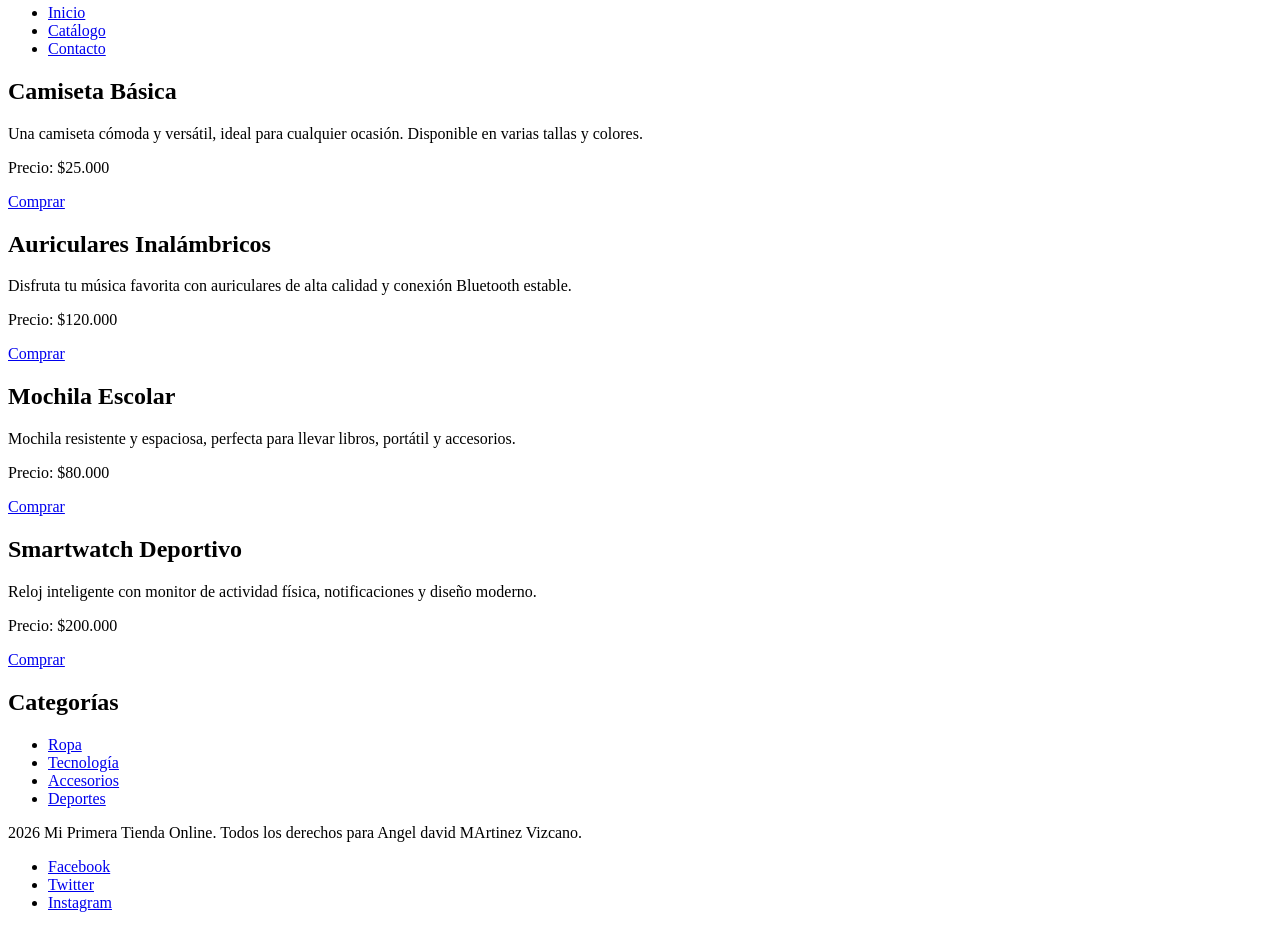
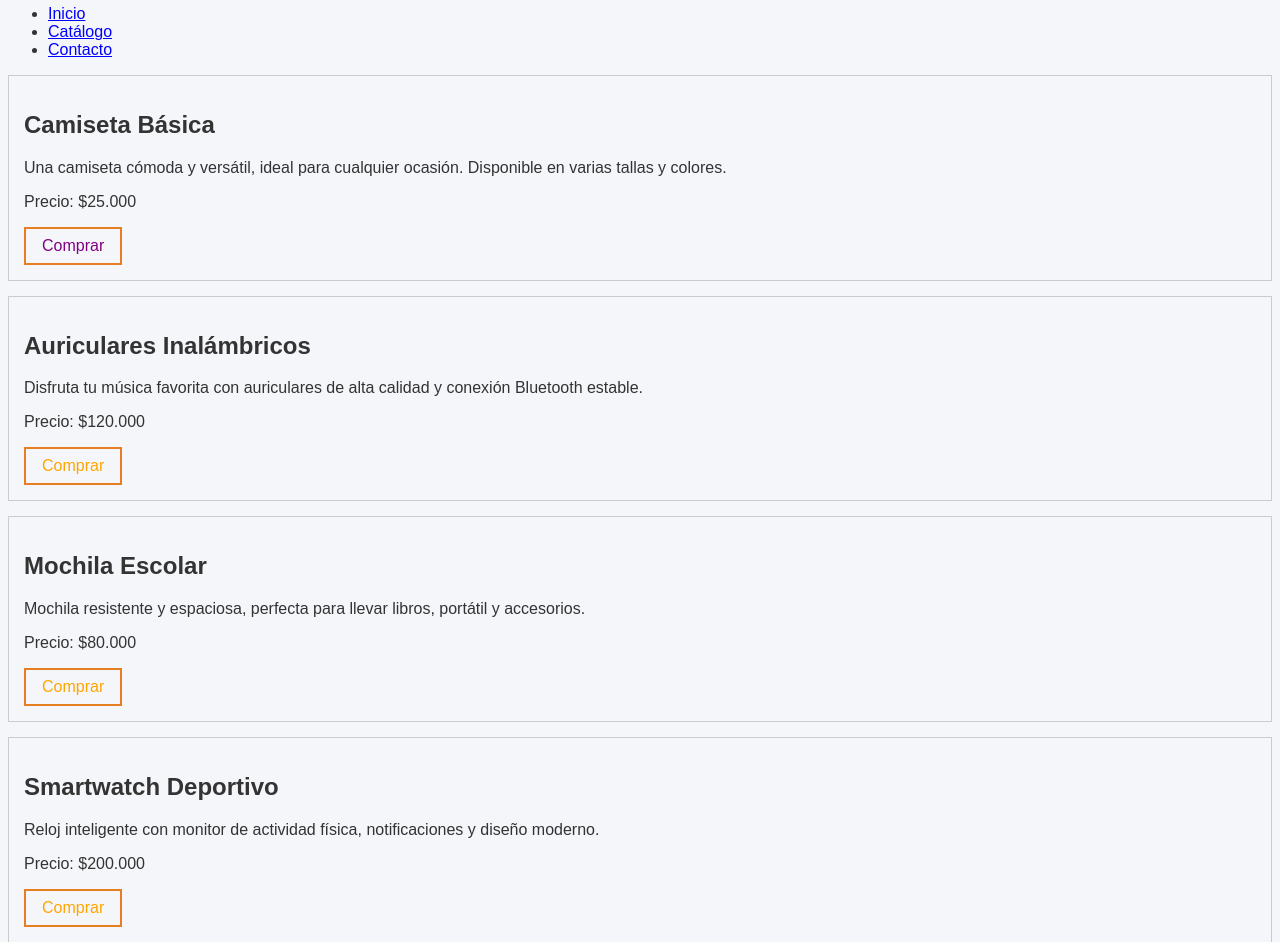
Before and after one commit to Angel-Martinez839/CSS, a plain HTML site: page index.html in a window 1280 px wide. Shown: the part 63-1005 px from the top of the page. Drawn offline with Linux system fonts and the light colour scheme.

```diff
--- a/index.html
+++ b/index.html
@@ -3,81 +3,77 @@
 
 <head>
     <meta charset="UTF-8">
-    <title>Document</title>
-    <link rel="stylesheet" href="style.css">
+    <meta name="viewport" content="width=device-width, initial-scale=1.0">
+    <title>Mi tienda online</title>
+    <link rel="stylesheet" href="styles.css">
 </head>
 
-<body>
+<body class="pagina">
 
-    <header>
-        <h2>Mi tienda online</h2>
-        <nav>
-            <ul>
-                <li><a href="#">Inicio</a></li>
-                <li><a href="#">Catálogo</a></li>
-                <li><a href="#">Contacto</a></li>
+    <header class="encabezado">
+        <h2 class="encabezado__titulo">Mi tienda online</h2>
+        <nav class="menu-principal">
+            <ul class="menu-principal__lista">
+                <li><a class="menu-principal__enlace" href="#">Inicio</a></li>
+                <li><a class="menu-principal__enlace" href="#">Catálogo</a></li>
+                <li><a class="menu-principal__enlace" href="#">Contacto</a></li>
             </ul>
         </nav>
     </header>
 
+    <main class="catalogo">
+        <section class="catalogo__lista">
 
-
-    <main>
-        <section>
-
-                <h2>Camiseta Básica</h2>
-                <p>Una camiseta cómoda y versátil, ideal para cualquier ocasión. Disponible en varias tallas y colores.
-                </p>
-                <p>Precio: $25.000</p>
+            <article class="producto producto--oferta">
+                <h2 class="producto__titulo">Camiseta Básica</h2>
+                <p class="producto__descripcion">Una camiseta cómoda y versátil, ideal para cualquier ocasión. Disponible en varias tallas y colores.</p>
+                <p class="producto__precio">Precio: $25.000</p>
                 <a href="#" class="btn-comprar" id="btn-destacado">Comprar</a>
             </article>
 
-
-            <article>
-                <h2>Auriculares Inalámbricos</h2>
-                <p>Disfruta tu música favorita con auriculares de alta calidad y conexión Bluetooth estable.</p>
-                <p>Precio: $120.000</p>
+            <article class="producto producto--nuevo">
+                <h2 class="producto__titulo">Auriculares Inalámbricos</h2>
+                <p class="producto__descripcion">Disfruta tu música favorita con auriculares de alta calidad y conexión Bluetooth estable.</p>
+                <p class="producto__precio">Precio: $120.000</p>
                 <a href="#" class="btn-comprar">Comprar</a>
             </article>
 
-
-            <article>
-                <h2>Mochila Escolar</h2>
-                <p>Mochila resistente y espaciosa, perfecta para llevar libros, portátil y accesorios.</p>
-                <p>Precio: $80.000</p>
+            <article class="producto producto--oferta">
+                <h2 class="producto__titulo">Mochila Escolar</h2>
+                <p class="producto__descripcion">Mochila resistente y espaciosa, perfecta para llevar libros, portátil y accesorios.</p>
+                <p class="producto__precio">Precio: $80.000</p>
                 <a href="#" class="btn-comprar">Comprar</a>
             </article>
 
-
-            <article>
-                <h2>Smartwatch Deportivo</h2>
-                <p>Reloj inteligente con monitor de actividad física, notificaciones y diseño moderno.</p>
-                <p>Precio: $200.000</p>
+            <article class="producto producto--nuevo">
+                <h2 class="producto__titulo">Smartwatch Deportivo</h2>
+                <p class="producto__descripcion">Reloj inteligente con monitor de actividad física, notificaciones y diseño moderno.</p>
+                <p class="producto__precio">Precio: $200.000</p>
                 <a href="#" class="btn-comprar">Comprar</a>
             </article>
+
         </section>
     </main>
 
-
-    <aside>
-        <h2>Categorías</h2>
-        <ul>
-            <li><a href="#">Ropa</a></li>
-            <li><a href="#">Tecnología</a></li>
-            <li><a href="#">Accesorios</a></li>
-            <li><a href="#">Deportes</a></li>
+    <aside class="categorias">
+        <h2 class="categorias__titulo">Categorías</h2>
+        <ul class="categorias__lista">
+            <li><a class="categorias__enlace" href="#">Ropa</a></li>
+            <li><a class="categorias__enlace" href="#">Tecnología</a></li>
+            <li><a class="categorias__enlace" href="#">Accesorios</a></li>
+            <li><a class="categorias__enlace" href="#">Deportes</a></li>
         </ul>
     </aside>
 
-
-    <footer>
-        <p> 2026 Mi Primera Tienda Online. Todos los derechos para Angel david MArtinez Vizcano.</p>
-        <ul>
-            <li><a href="#">Facebook</a></li>
-            <li><a href="#">Twitter</a></li>
-            <li><a href="#">Instagram</a></li>
+    <footer class="pie">
+        <p>© 2026 Mi Primera Tienda Online. Todos los derechos para Angel David Martinez Vizcaino.</p>
+        <ul class="pie__redes">
+            <li><a class="pie__enlace" href="#">Facebook</a></li>
+            <li><a class="pie__enlace" href="#">Twitter</a></li>
+            <li><a class="pie__enlace" href="#">Instagram</a></li>
         </ul>
     </footer>
+
 </body>
 
 </html>
--- a/styles.css
+++ b/styles.css
@@ -1,10 +1,17 @@
+:root {
+  --color-primario: #2c3e50;
+  --color-secundario: #e67e22;
+  --color-fondo: #f5f6fa;
+  --color-texto: #333;
+  --color-claro: #fff;
+}
 
 body {
   font-family: sans-serif;
-color: gold;
-font-size: 25x;
+  color: var(--color-texto);
+  font-size: 16px;
+  background-color: var(--color-fondo);
 }
-
 
 header nav ul li a {
   color: blue;
@@ -12,22 +19,61 @@ color: blue;
 
 aside ul li a {
   color: green;
+  display: block;
+  padding: 5px 10px;
+  text-decoration: none;
+  transition: background-color 0.3s, color 0.3s;
 }
 
 footer ul li a {
   color: red;
 }
 
-
 .btn-comprar {
   color: orange;
+  display: inline-block;
+  padding: 8px 16px;
+  border: 2px solid var(--color-secundario);
+  text-decoration: none;
+  transition: background-color 0.3s, color 0.3s;
 }
 
 #btn-destacado {
   color: purple;
 }
 
-
 article a.btn-comprar {
   color: orange;
 }
+
+aside ul li a:hover {
+  background-color: var(--color-primario);
+  color: var(--color-claro);
+}
+
+aside ul li a::before {
+  content: "• ";
+  color: var(--color-secundario);
+}
+
+aside ul li a:focus {
+  outline: 3px solid var(--color-secundario);
+}
+
+.btn-comprar:hover,
+article a.btn-comprar:hover,
+#btn-destacado:hover {
+  background-color: var(--color-secundario);
+  color: var(--color-claro);
+}
+
+.btn-comprar:active {
+  transform: translateY(2px);
+}
+
+.producto {
+  position: relative;
+  border: 1px solid #ccc;
+  padding: 15px;
+  margin-bottom: 15px;
+}
```
Also changed, not shown: 1 other file. Lines whose indentation alone changed are shown as unchanged.
